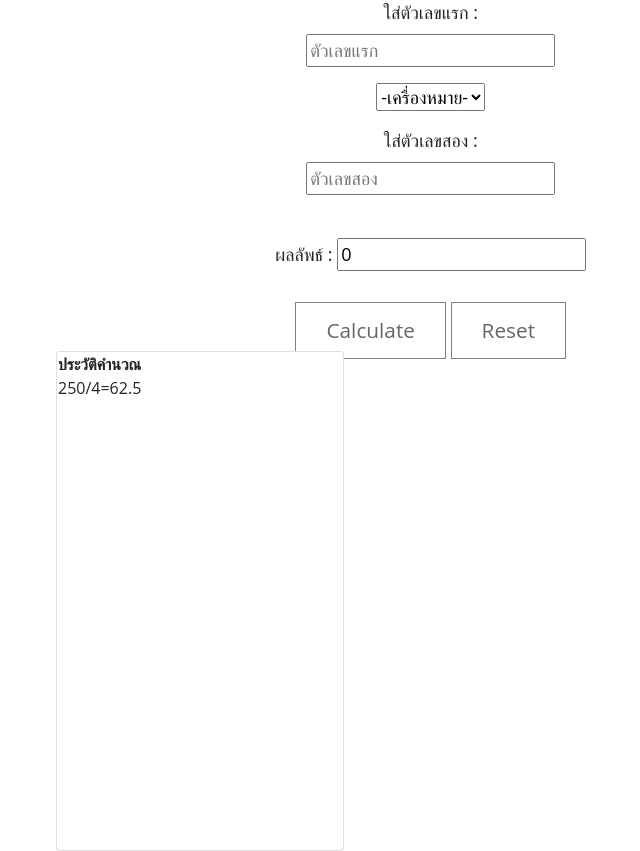
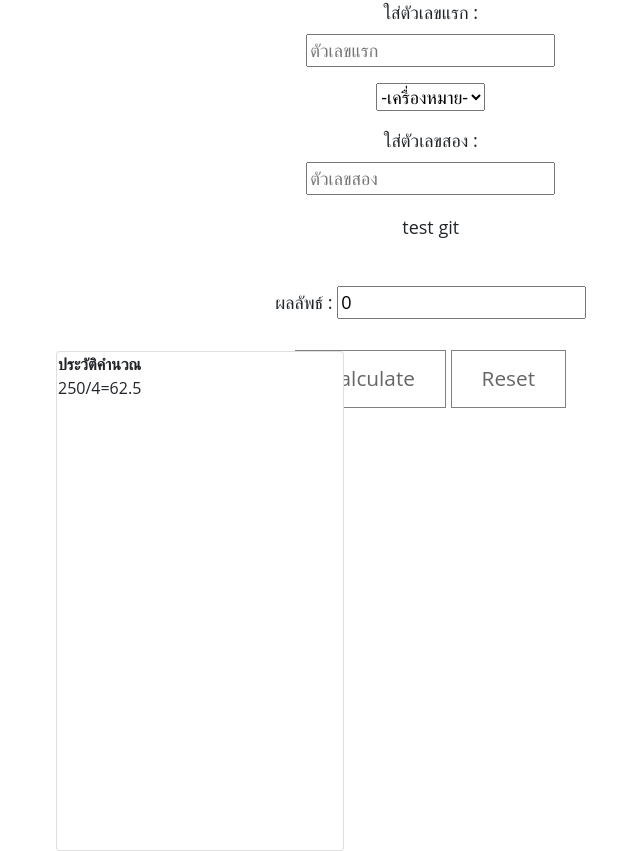
Before and after one commit to BeeThanapol/Calculator, a PHP site: page / in a window 1280 px wide. Shown: the part 217-1068 px from the top of the page, without its empty margins (172-812 px from the left). Run offline with PHP 8.4, Linux system fonts and the light colour scheme; data comes from the database, SQL or seed files in the repository; data that the repository does not hold is empty.

Commit message:
test git
test git

```diff
--- a/Calculator/index.php
+++ b/Calculator/index.php
@@ -75,6 +75,8 @@
             </div>
 
              <div class="form-group">
+
+             <p>test git </p>
 
               <?php
               $tresule = '0';
```
